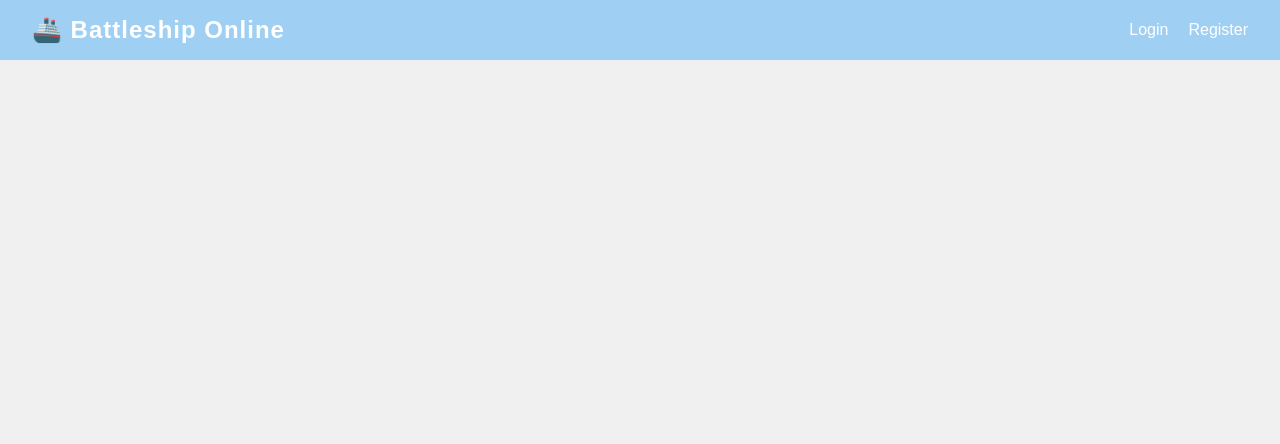
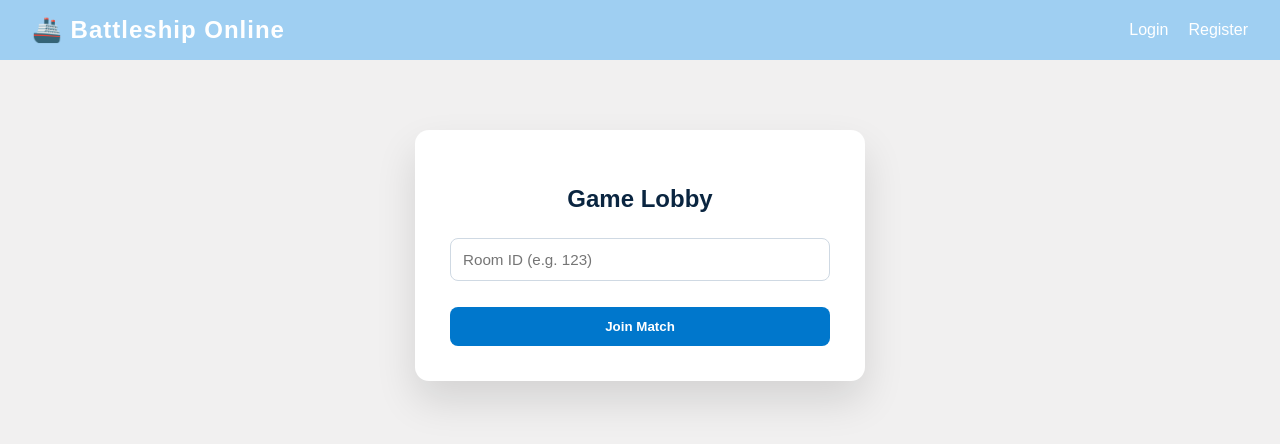
Before and after one commit to zofiadobrowolskaa/battleship-web-protocols, a React (Vite) app in the folder frontend/: page /lobby in a window 1280 px wide. Shown: the top 444 px of the page. Built offline with nearby package versions, Linux system fonts and the light colour scheme; no server answers.

Commit message:
implement game room creation and joining logic

```diff
--- a/frontend/src/App.jsx
+++ b/frontend/src/App.jsx
@@ -4,21 +4,9 @@ import { useEffect } from 'react';
 import socket from './sockets/socket';
 import Login from './components/Login';
 import Register from './components/Register';
+import Lobby from './components/Lobby';
 
 function App() {
-  useEffect(() => {
-    socket.connect();
-
-    socket.on('connect', () => {
-      console.log('Connected to server via WS! ID:', socket.id);
-    });
-
-    // disconnect socket on app unmount
-    return () => {
-      socket.disconnect();
-    };
-  }, []);
-
   return (
     <>
       <nav className="navbar">
@@ -37,6 +25,7 @@ function App() {
         <Route path="/login" element={<Login />} />
         <Route path="/register" element={<Register />} />
         <Route path="/profile" element={<h2 className="page">Your profile</h2>} />
+        <Route path="/lobby" element={<Lobby />} />
       </Routes>
 
       <Toaster position="top-right" />
--- /dev/null
+++ b/frontend/src/components/Lobby.jsx
@@ -0,0 +1,47 @@
+import { useState, useEffect } from 'react';
+import socket from '../sockets/socket';
+import toast from 'react-hot-toast';
+
+const Lobby = () => {
+  const [roomId, setRoomId] = useState('');
+  const [username, setUsername] = useState('Player');
+
+  // join selected game room
+  const joinRoom = () => {
+    if (roomId !== "") {
+
+      // connect to WebSocket only when joining a room
+      socket.connect();
+
+      // notify server that user wants to join a room
+      socket.emit("join_room", { roomId, username });
+      toast.success(`Joined room: ${roomId}`);
+    }
+  };
+
+  useEffect(() => {
+    // listen for notification when another player joins the room
+    socket.on("player_joined", (data) => {
+      toast(`${data.message} ⚓`, { icon: '🚢' });
+    });
+
+    // cleanup listener on component unmount
+    return () => {
+      socket.off("player_joined");
+    };
+  }, []);
+
+  return (
+    <div className="auth-container">
+      <h2>Game Lobby</h2>
+      <input
+        type="text"
+        placeholder="Room ID (e.g. 123)"
+        onChange={(e) => setRoomId(e.target.value)}
+      />
+      <button onClick={joinRoom}>Join Match</button>
+    </div>
+  );
+};
+
+export default Lobby;
```
Also changed, not shown: 1 other file (tests, documents, lock files or other folders).
